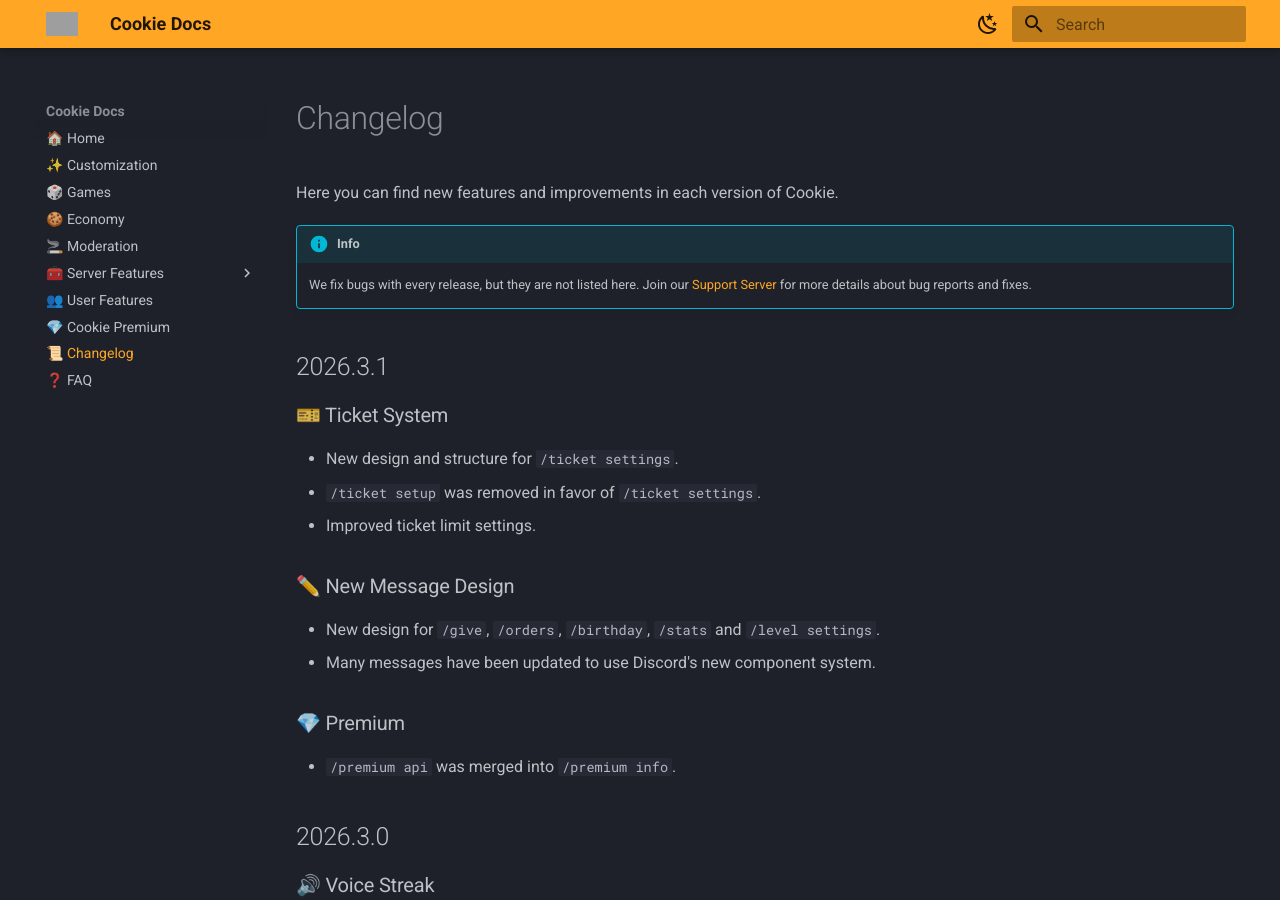
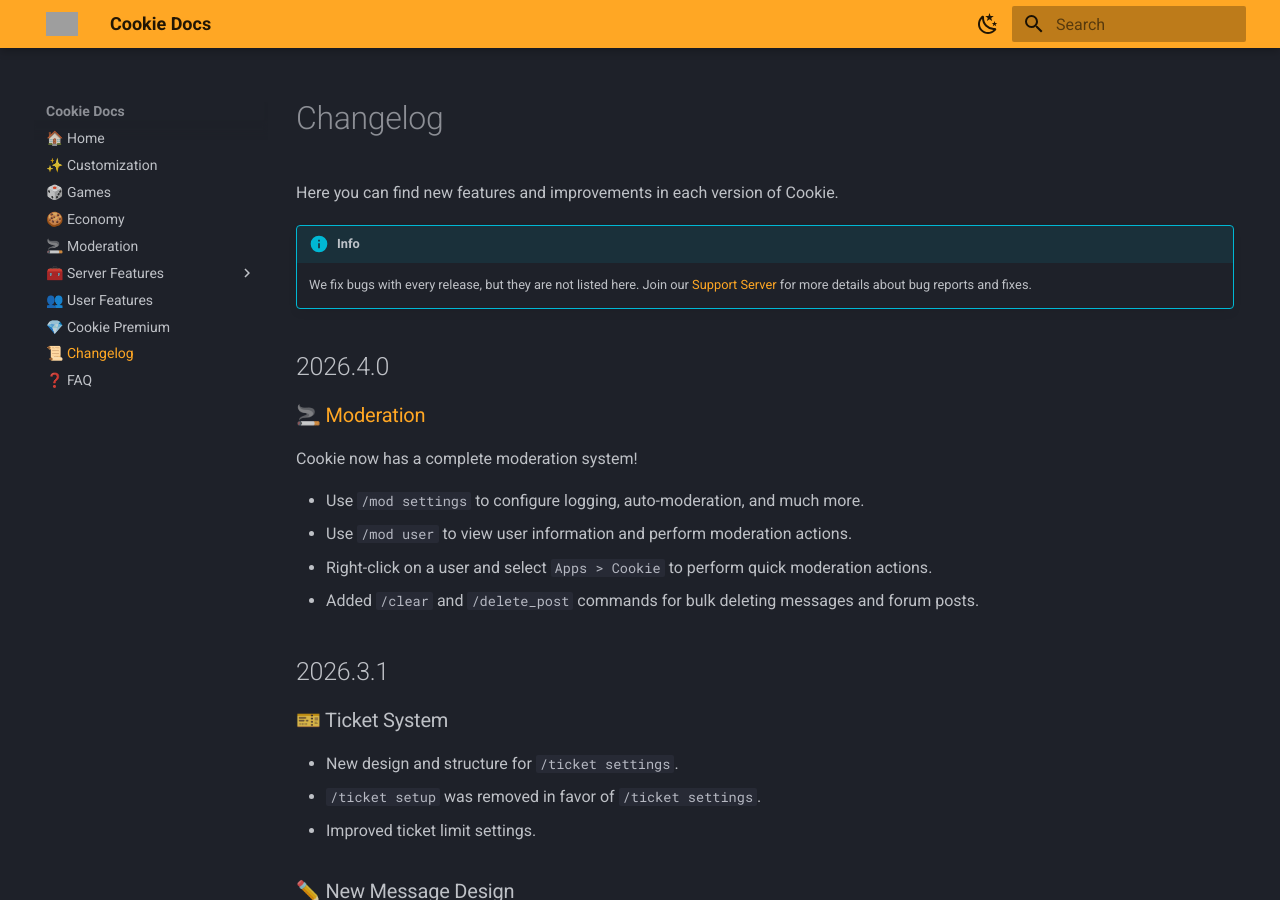
Before and after one commit to CookieAppTeam/docs, an MkDocs documentation site: the page built from docs/changelog.md, in a window 1280 px wide and 900 px high. Built offline with MkDocs 1.6.1 and Material for MkDocs 9.7.7, drawn with Linux system fonts in a browser that asks for light colours; grey boxes are pictures that could not be loaded.

Commit message:
Add moderation changelog

```diff
--- a/docs/changelog.md
+++ b/docs/changelog.md
@@ -10,6 +10,16 @@ Here you can find new features and improvements in each version of Cookie.
     We fix bugs with every release, but they are not listed here. Join our
     [Support Server](https://cookieapp.me/support) for more details about bug reports and fixes.
 
+
+## 2026.4.0
+
+### 🚬 [Moderation](moderation.md)
+Cookie now has a complete moderation system!
+
+- Use `/mod settings` to configure logging, auto-moderation, and much more.
+- Use `/mod user` to view user information and perform moderation actions.
+- Right-click on a user and select `Apps > Cookie` to perform quick moderation actions.
+- Added `/clear` and `/delete_post` commands for bulk deleting messages and forum posts.
 
 ## 2026.3.1
 
```
